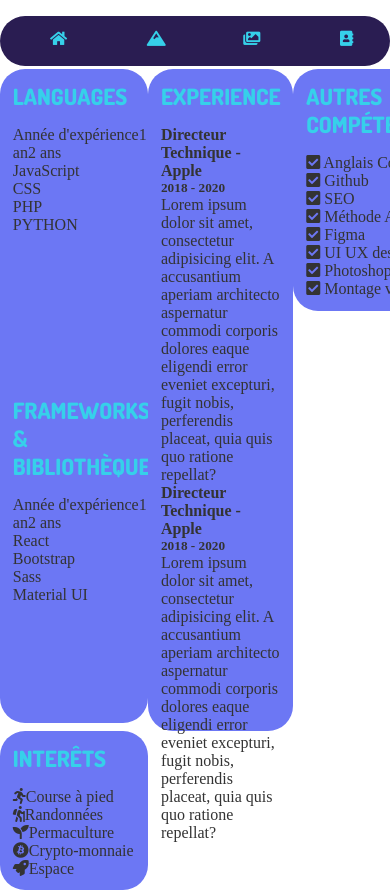
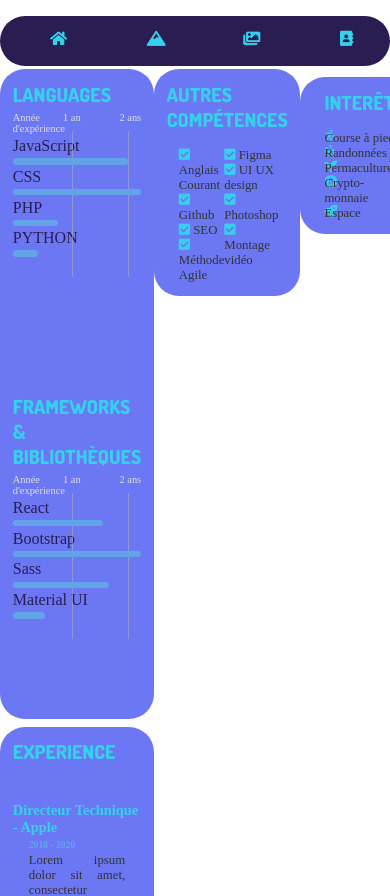
Before and after one commit to elodie-sz/CV-React, a React (Create React App) app: page /competences in a window 390 px wide. Shown: the top 896 px of the page. Built offline with nearby package versions, Linux system fonts and the light colour scheme; a web font is replaced by a local one.

Commit message:
fix styles

```diff
--- a/src/pages/Knowledges.js
+++ b/src/pages/Knowledges.js
@@ -9,7 +9,7 @@
     return (
         <div className="knowledges">
             <Navigation />
-            <div className="KnowledgesContent">
+            <div className="knowledgesContent">
                 <Languages />
                 <Experience />
                 <OtherSkills />
--- a/src/styles/pages/_knowledges.scss
+++ b/src/styles/pages/_knowledges.scss
@@ -1,5 +1,5 @@
 .knowledges {
-  .KnowledgesContent {
+  .knowledgesContent {
     min-height: $minHeight;
     width: 100%;
     position: relative;
@@ -9,13 +9,14 @@
     grid-template-rows: 70% 30%;
     grid-template-areas:
       "L E E"
-      "O O C";
+      "O O H";
 
     .languagesFrameworks, .experience, .otherSkills, .hobbies {
       background: $color-2;
       border-radius: $borderRadius;
       padding: .8rem;
     }
+
     h3 {
       font-size: 1.4rem;
       margin-bottom: 1rem;
@@ -23,20 +24,224 @@
       color: $color-5;
       text-transform: uppercase;
     }
-    .languagesFrameworks{
+
+    .languagesFrameworks {
       grid-area: L;
       margin-bottom: .5rem;
       display: grid;
       grid-template-columns: 1fr;
       grid-template-rows: 1fr 1fr;
       grid-template-areas:
-      "L"
-      "F";
+        "L"
+        "F";
 
       .languageDisplay {
         grid-area: L;
       }
+
+      .frameworkDisplay {
+        grid-area: F;
+      }
+
+      h3 {
+        margin-bottom: 0.3rem;
+      }
+
+      .years {
+        font-size: .65rem;
+        display: flex;
+        justify-content: space-between;
+        color: $white;
+
+        span {
+          width: 36%;
+
+          &:nth-child(2) {
+            text-align: center;
+            width: 20%;
+          }
+
+          &:nth-child(3) {
+            text-align: right;
+            width: 44%;
+          }
+
+          &:nth-child(2):before,
+          &:nth-child(3):before {
+            content: '';
+            background: rgba(180, 179, 179, 0.507);
+            position: absolute;
+            height: 146px;
+            width: 1px;
+            transform: translate(9px, 19px);
+          }
+        }
+      }
+
+      .languagesList {
+        padding-top: .5rem;
+
+        li {
+          color: $color-1;
+        }
+
+        .progressBar {
+          height: .4rem;
+          background: transparent;
+          border-radius: 50px;
+          margin-top: 0.2rem;
+          position: relative;
+
+          &:after {
+            content: '';
+            position: absolute;
+            background: $color-3;
+            border-radius: 50px;
+            height: .4rem;
+            width: 0;
+            animation: line 2s ease-out forwards;
+
+            @keyframes line {
+              to {
+                width: 100%;
+              }
+            }
+          }
+        }
+      }
+    }
+
+    .experience {
+      grid-area: E;
+      margin: 0 0 .5rem .5rem;
+      display: grid;
+      grid-template-columns: 1fr;
+      grid-template-rows: 10% 1fr 1fr;
+      grid-template-areas:
+        "1"
+        "2"
+        "3";
+
+      h3 {
+        grid-area: 1;
+      }
+
+      h4 {
+        font-size: 1.1rem;
+        color: $color-5;
+      }
+
+      h5 {
+        color: $color-3;
+        padding: 0.5rem 0 0.5rem 1rem;
+      }
+
+      p {
+        text-align: justify;
+        padding: 0 1rem;
+      }
+
+      .exp-1 {
+        grid-area: 2;
+      }
+
+      .exp-2 {
+        grid-area: 3;
+      }
+    }
+
+    .otherSkills {
+      grid-area: 0;
+      margin-right: 0.5rem;
+
+      .list {
+        display: flex;
+        width: 80%;
+        height: 100%;
+        margin: 0 auto;
+        justify-content: space-between;
+
+        ul {
+          height: 80%;
+          display: grid;
+
+          i {
+            color: $color-5;
+          }
+        }
+      }
+    }
+
+    .hobbies {
+      grid-area: H;
+      padding-left: 1.5rem;
+
+      ul {
+        height: 80%;
+        display: grid;
+
+        li {
+          i {
+            position: absolute;
+            color: $color-5;
+          }
+
+          span {
+            position: relative;
+            transform: translateX(2.2rem);
+          }
+        }
+      }
     }
   }
+}
+@media screen and (max-width: 950px){
+  .knowledgesContent {
+    h3 {
+      font-size: 1.2rem !important;
+    }
+    .languagesList {
+      padding-top: .2rem !important;
+    }
+    p {
+      font-size: .8rem;
+    }
+    .otherSkills, .hobbies {
+      font-size: .8rem;
+    }
+  }
+}
+@media screen and (max-width: 850px){
+  .knowledgesContent {
+    h4 {
+      font-size: .9rem !important;
+    }
+    h5 {
+      font-size: .6rem !important;
+      padding: .2rem 1rem !important;
+    }
+  }
+}
+@media screen and (max-width: 500px){
+  .knowledgesContent {
+    display: grid !important;
+    grid-template-columns: 1fr !important;
+    grid-template-rows: 1fr 1fr 180px 180px !important;
 
+    .languages {
+      grid-area: 1 !important;
+    }
+    .experience {
+      grid-area: 2 !important;
+      margin-left: 0 !important;
+    }
+    .otherSkills {
+      grid-area: 3 !important;
+      margin-right: 0 !important;
+    }
+    .hobbies {
+      grid-area: 4 !important;
+      margin-top: .5rem !important;
+    }
+  }
 }
```
